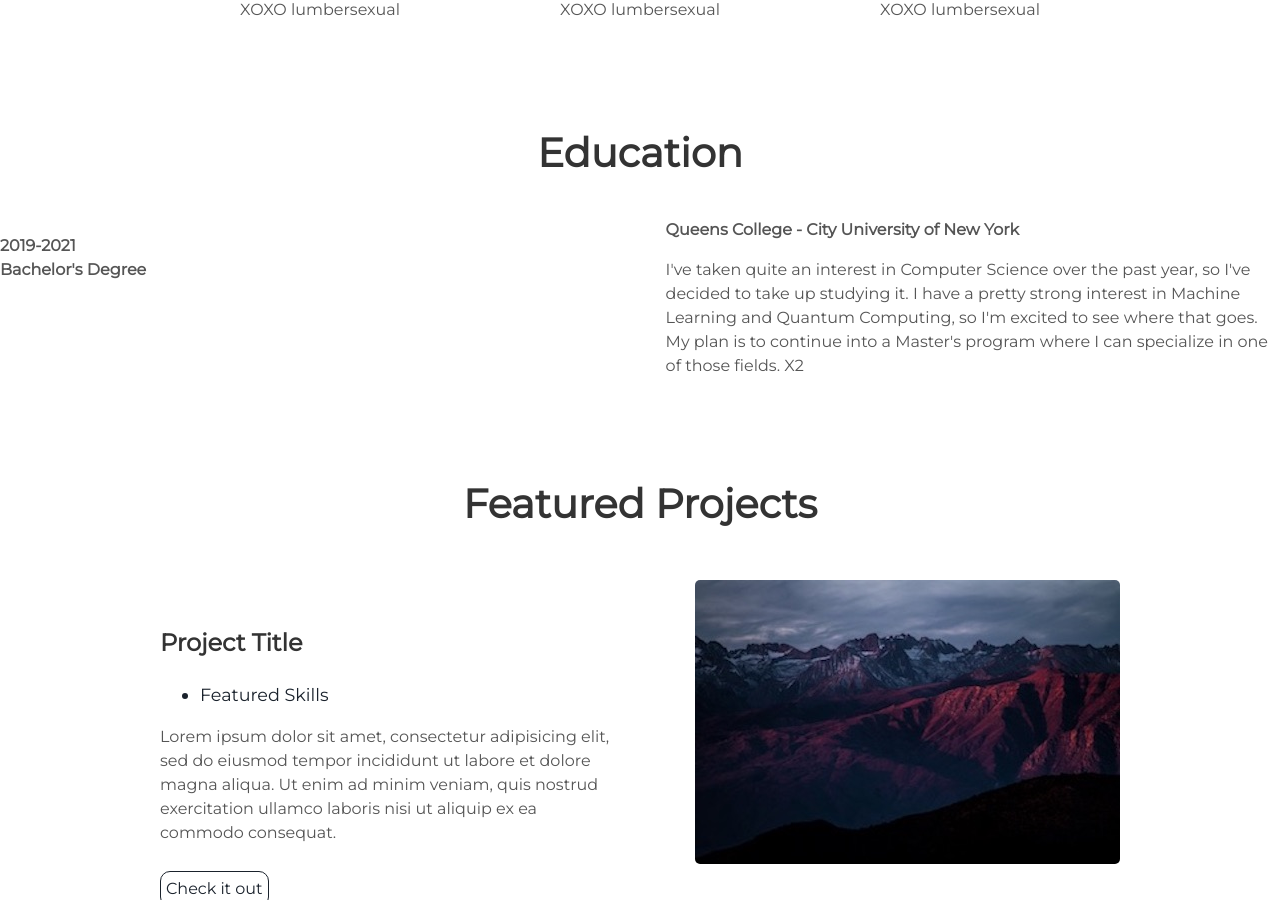
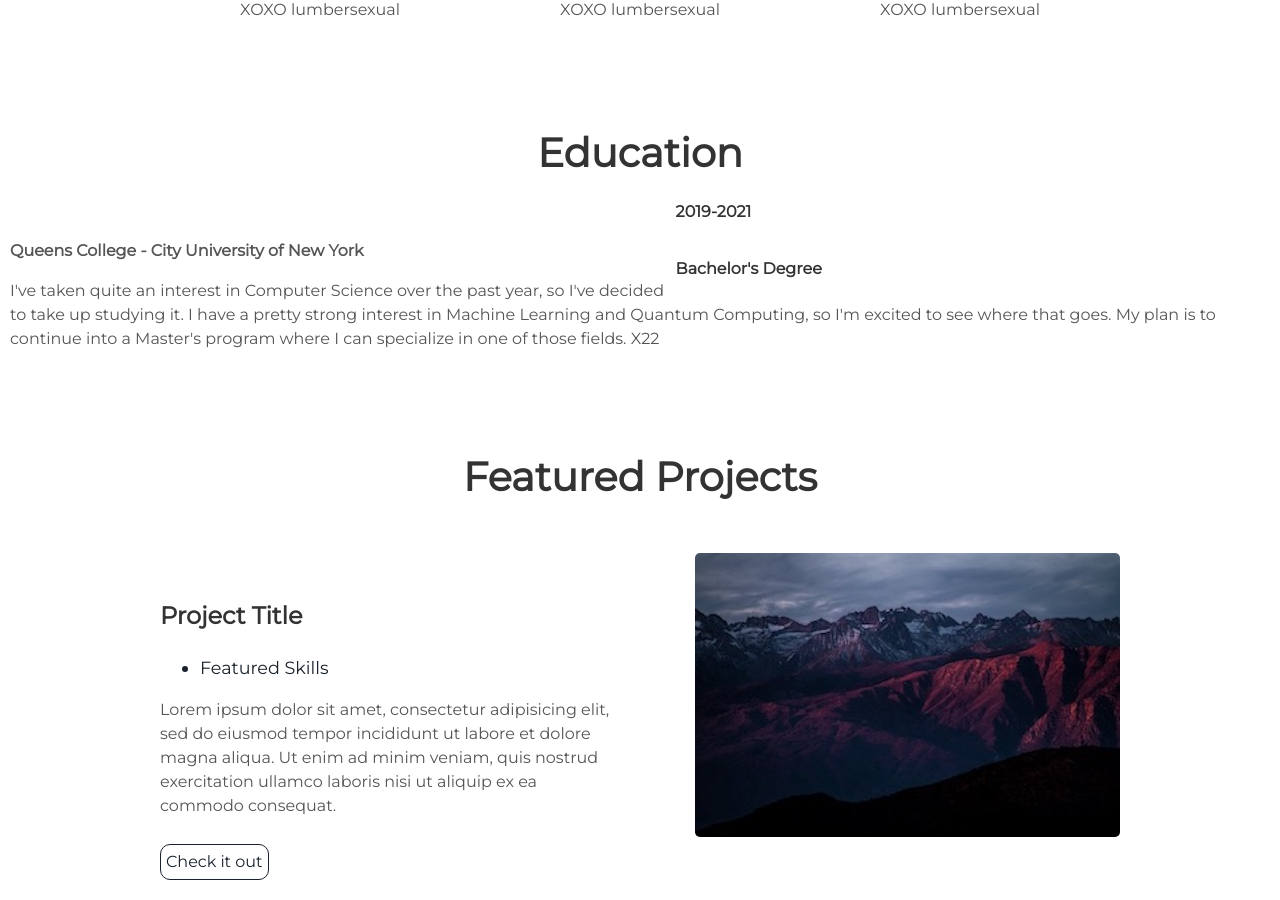
Before and after one commit to MarlonSomwaru/MarlonSomwaru.github.io, a Jekyll site: the page built from index.html, in a window 1280 px wide and 900 px high, scrolled down 1608 px. Built offline with Jekyll 4.4.1, drawn with Linux system fonts in a browser that asks for light colours.

Commit message:
Education

```diff
--- a/_includes/education.html
+++ b/_includes/education.html
@@ -3,17 +3,14 @@
     <br />
 </div>
 
-<div class="user-education">
-
-    <div class="contents-left">
-        <b>2019-2021</b>
-        <br />
-        <b>Bachelor's Degree</b>
+<div class="contents-right">
+    <div class="tech">
+        <h4><b>2019-2021</b></h4>
+        <h4><b>Bachelor's Degree</b></h4>
     </div>
 </div>
 
-<div class="user-education">
-    <div class=" contents-right">
+    <div class="tech">
         <b>Queens College - City University of New York</b>
         <br />
         <p>
@@ -21,7 +18,6 @@
             so I've decided to take up studying it.  I have a pretty strong interest
             in Machine Learning and Quantum Computing, so I'm excited to see where that goes.
             My plan is to continue into a Master's program where I can specialize in one of those
-            fields. X2
+            fields. X22
         </p>
     </div>
-</div>
```
Also changed, not shown: src/styles/_education.scss (+33 -9 lines).
